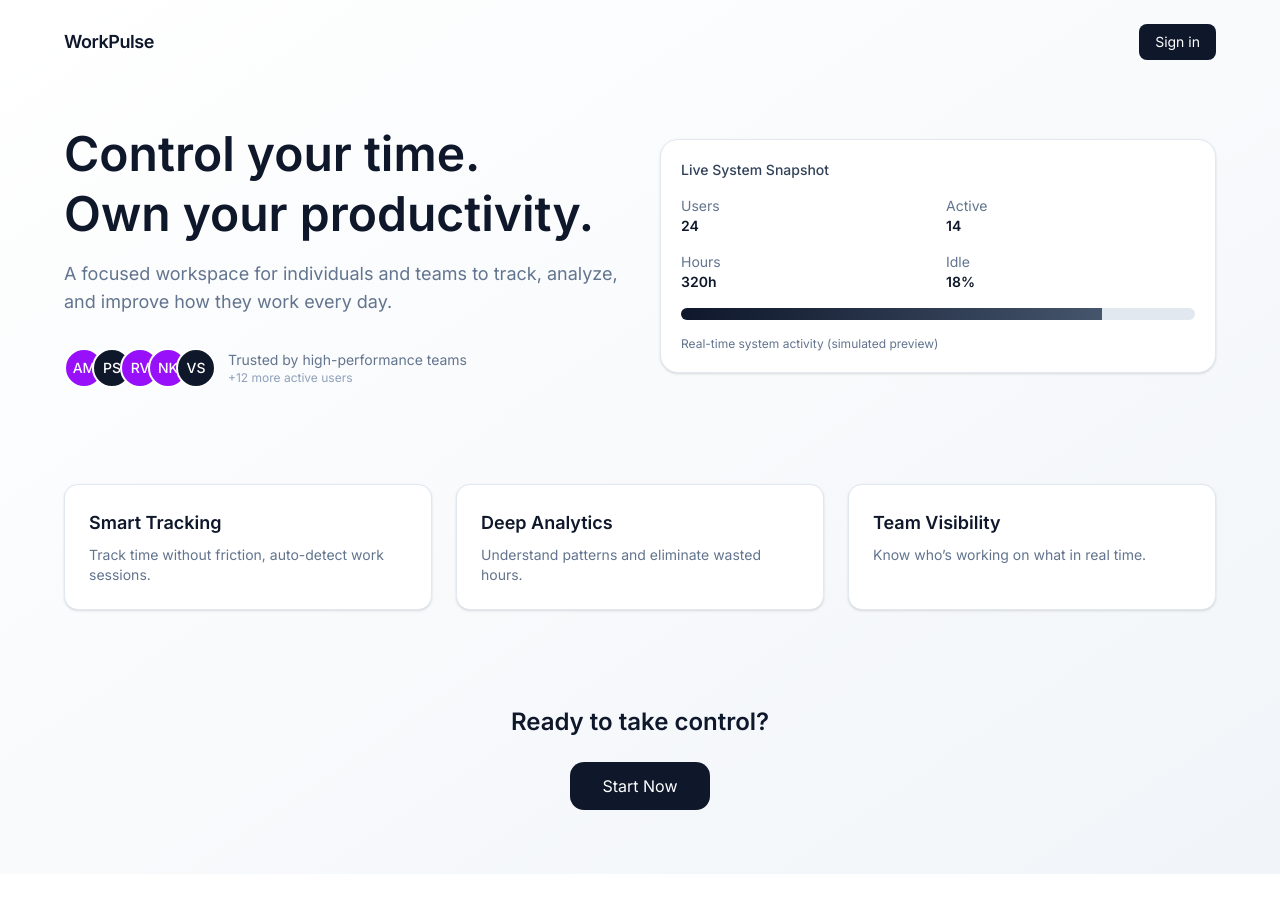
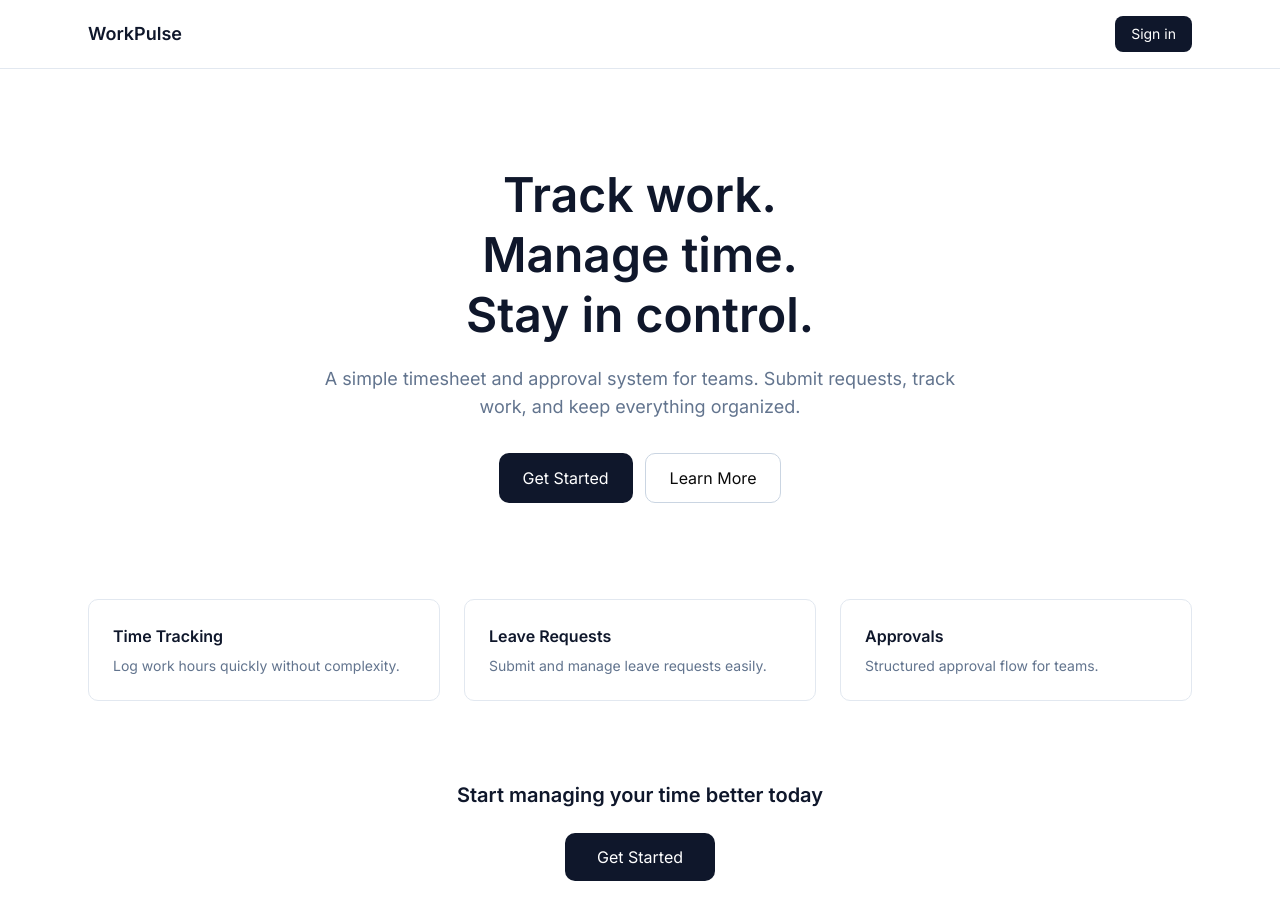
Before and after one commit to JapeChinmay/Time-sheet-management, a Next.js app: page / in a window 1280 px wide. Shown: the top 920 px of the page. Before the commit the page ends 874 px from the top, so only its background shows below. Built offline with nearby package versions, Linux system fonts and the light colour scheme.

Commit message:
added simple landing page

```diff
--- a/app/page.tsx
+++ b/app/page.tsx
@@ -1,167 +1,102 @@
-
 "use client";
 
-import { motion } from "framer-motion";
 import { useRouter } from "next/navigation";
-import { LiveSnapshot } from "@/components/Livesnapshot";
-
-/* 🔥 Demo Users (safe for landing page) */
-const demoUsers = [
-  "Aarav Mehta",
-  "Priya Sharma",
-  "Rahul Verma",
-  "Neha Kapoor",
-  "Vikram Singh",
-];
-
-/* 🔥 Avatar Component */
-function UserAvatar({ name }: { name: string }) {
-  const initials = name
-    .split(" ")
-    .map((n) => n[0])
-    .join("")
-    .toUpperCase()
-    .slice(0, 2);
-
-  const colors = [
-    "bg-slate-900",
-    "bg-blue-600",
-    "bg-green-600",
-    "bg-purple-600",
-  ];
-
-  const color = colors[name.length % colors.length];
-
-  return (
-    <div
-      className={`w-10 h-10 rounded-full border-2 border-white flex items-center justify-center text-white text-sm font-medium ${color}`}
-    >
-      {initials}
-    </div>
-  );
-}
 
 export default function LandingPage() {
   const router = useRouter();
 
   return (
-    <div className="min-h-screen bg-gradient-to-br from-white via-slate-50 to-slate-100 px-6">
+    <div className="min-h-screen bg-white">
 
-      {/* 🔥 NAV */}
-      <div className="max-w-6xl mx-auto flex justify-between items-center py-6">
-        <h1 className="text-lg font-semibold text-slate-900 tracking-tight">
-          WorkPulse
+      {/* NAV */}
+      <header className="border-b border-slate-200">
+        <div className="max-w-6xl mx-auto flex justify-between items-center py-4 px-6">
+          <h1 className="text-lg font-semibold text-slate-900">
+            WorkPulse
+          </h1>
+
+          <button
+            onClick={() => router.push("/login")}
+            className="text-sm px-4 py-2 rounded-md bg-slate-900 text-white hover:bg-slate-800 transition"
+          >
+            Sign in
+          </button>
+        </div>
+      </header>
+
+      {/* HERO */}
+      <section className="max-w-5xl mx-auto px-6 py-24 text-center">
+        <h1 className="text-4xl md:text-5xl font-semibold text-slate-900 leading-tight">
+          Track work.
+          <br />
+          Manage time.
+          <br />
+          Stay in control.
         </h1>
 
-        <button
-          onClick={() => router.push("/login")}
-          className="text-sm px-4 py-2 rounded-md bg-slate-900 text-white hover:bg-slate-800 transition"
-        >
-          Sign in
-        </button>
-      </div>
+        <p className="text-slate-500 mt-5 text-lg max-w-2xl mx-auto">
+          A simple timesheet and approval system for teams.
+          Submit requests, track work, and keep everything organized.
+        </p>
 
-      {/* 🔥 HERO */}
-      <div className="max-w-6xl mx-auto grid md:grid-cols-2 gap-10 items-center mt-10">
+        <div className="mt-8 flex justify-center gap-3">
+          <button
+            onClick={() => router.push("/login")}
+            className="px-6 py-3 bg-slate-900 text-white rounded-lg hover:bg-slate-800 transition"
+          >
+            Get Started
+          </button>
 
-        {/* LEFT */}
-        <div>
-          <motion.h1
-            initial={{ opacity: 0, y: 30 }}
-            animate={{ opacity: 1, y: 0 }}
-            transition={{ duration: 0.6 }}
-            className="text-4xl md:text-5xl font-semibold text-slate-900 leading-tight"
-          >
-            Control your time.
-            <br />
-            Own your productivity.
-          </motion.h1>
+          <button className="px-6 py-3 border border-slate-300 rounded-lg hover:bg-slate-50 transition">
+            Learn More
+          </button>
+        </div>
+      </section>
 
-          <motion.p
-            initial={{ opacity: 0, y: 30 }}
-            animate={{ opacity: 1, y: 0 }}
-            transition={{ delay: 0.2 }}
-            className="text-slate-500 mt-4 text-lg"
-          >
-            A focused workspace for individuals and teams to track,
-            analyze, and improve how they work every day.
-          </motion.p>
-
-
-
-
-          <motion.div
-            initial={{ opacity: 0 }}
-            animate={{ opacity: 1 }}
-            transition={{ delay: 0.5 }}
-            className="flex items-center gap-3 mt-8"
-          >
-            <div className="flex -space-x-3">
-              {demoUsers.map((name, i) => (
-                <UserAvatar key={i} name={name} />
-              ))}
-            </div>
-
-            <div>
-              <p className="text-sm text-slate-500">
-                Trusted by high-performance teams
-              </p>
-              <p className="text-xs text-slate-400">
-                +12 more active users
-              </p>
-            </div>
-          </motion.div>
-        </div>
-
-        {/* RIGHT - DASHBOARD PREVIEW */}
-        <motion.div>
-          <LiveSnapshot></LiveSnapshot>
-
-        </motion.div>
-      </div>
-
-      {/* 🔥 FEATURES */}
-      <div className="max-w-6xl mx-auto mt-24 grid md:grid-cols-3 gap-6">
+      {/* FEATURES */}
+      <section className="max-w-6xl mx-auto px-6 pb-20 grid md:grid-cols-3 gap-6">
         {[
           {
-            title: "Smart Tracking",
-            desc: "Track time without friction, auto-detect work sessions.",
+            title: "Time Tracking",
+            desc: "Log work hours quickly without complexity.",
           },
           {
-            title: "Deep Analytics",
-            desc: "Understand patterns and eliminate wasted hours.",
+            title: "Leave Requests",
+            desc: "Submit and manage leave requests easily.",
           },
           {
-            title: "Team Visibility",
-            desc: "Know who’s working on what in real time.",
+            title: "Approvals",
+            desc: "Structured approval flow for teams.",
           },
         ].map((f, i) => (
-          <motion.div
+          <div
             key={i}
-            whileHover={{ y: -5 }}
-            className="bg-white border border-slate-200 rounded-xl p-6 shadow-sm"
+            className="border border-slate-200 rounded-lg p-6 hover:shadow-sm transition"
           >
-            <h3 className="text-lg font-semibold text-slate-900">
+            <h3 className="text-md font-semibold text-slate-900">
               {f.title}
             </h3>
-            <p className="text-sm text-slate-500 mt-2">{f.desc}</p>
-          </motion.div>
+            <p className="text-sm text-slate-500 mt-2">
+              {f.desc}
+            </p>
+          </div>
         ))}
-      </div>
+      </section>
 
-      {/* 🔥 CTA */}
-      <div className="max-w-6xl mx-auto mt-24 text-center pb-16">
-        <h2 className="text-2xl font-semibold text-slate-900">
-          Ready to take control?
+      {/* CTA */}
+      <section className="text-center pb-20">
+        <h2 className="text-xl font-semibold text-slate-900">
+          Start managing your time better today
         </h2>
 
         <button
           onClick={() => router.push("/login")}
-          className="mt-6 px-8 py-3 bg-slate-900 text-white rounded-xl hover:bg-slate-800 transition"
+          className="mt-6 px-8 py-3 bg-slate-900 text-white rounded-lg hover:bg-slate-800 transition"
         >
-          Start Now
+          Get Started
         </button>
-      </div>
+      </section>
+
     </div>
   );
 }
```
